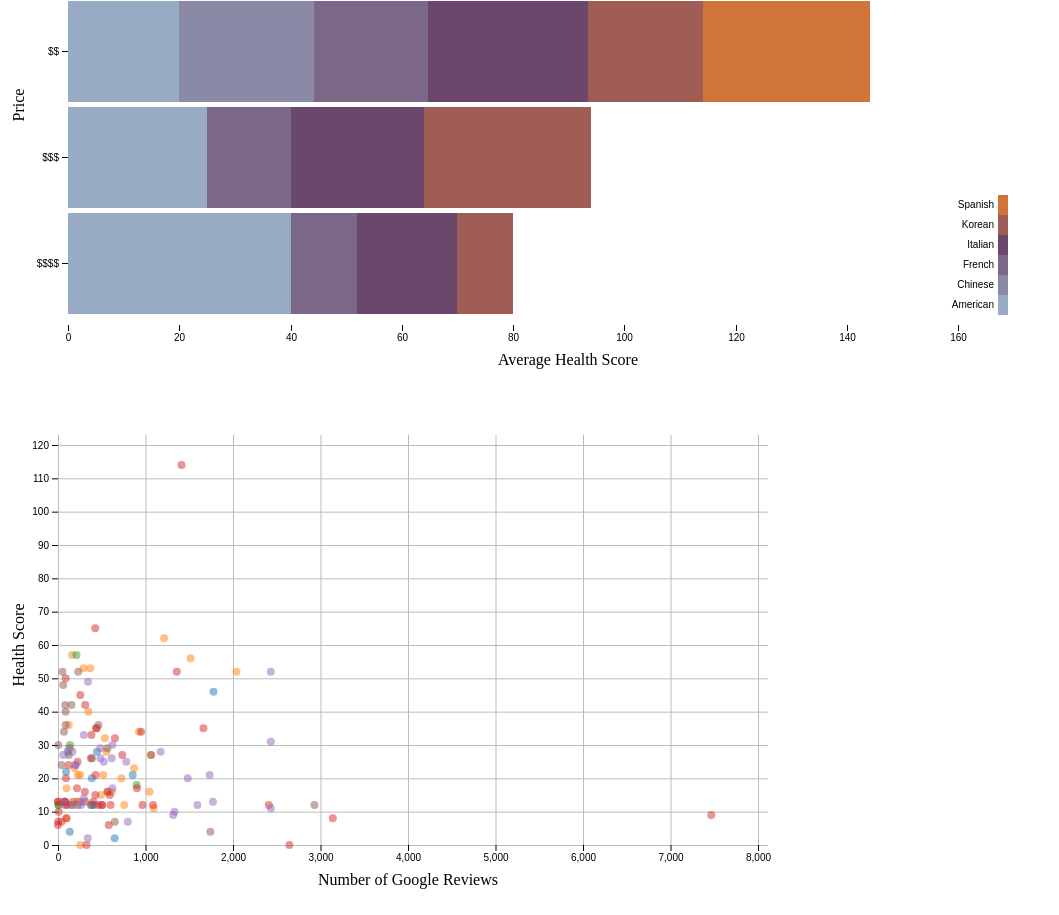
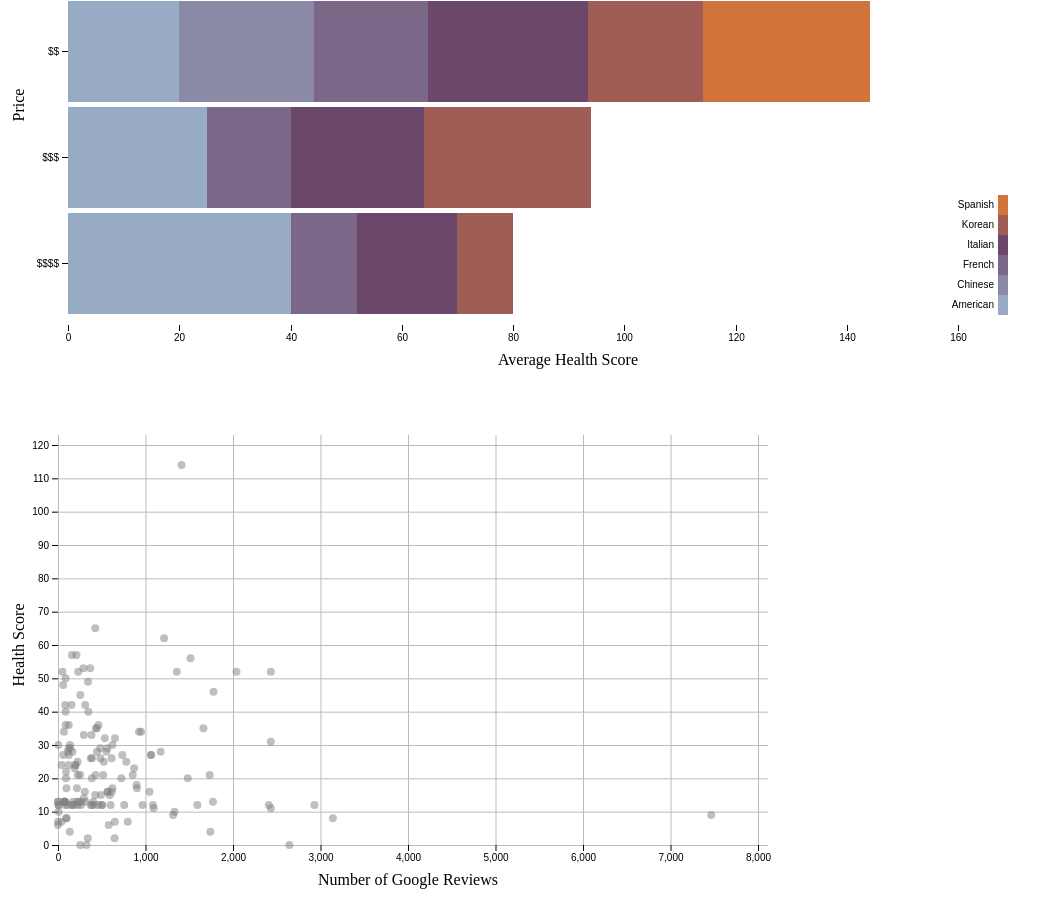
Before and after one commit to samanthach/info3300-team-p1, a plain HTML site: page index.html in a window 1280 px wide. Shown: the part 309-1224 px from the top of the page, without its empty margins (0-1059 px from the left). Drawn offline with nearby package versions, Linux system fonts and the light colour scheme.

Commit message:
Removed colors from scatterplot

```diff
--- a/index.html
+++ b/index.html
@@ -199,7 +199,7 @@ d3.csv("Manhattan Restaurant.csv").then(function(data) {
   const priceScale = d3.scaleLinear().domain([0, 8000]).range([0, reviewchartWidth]);
   const pointScale = d3.scaleLinear().domain([0, 120]).range([reviewchartHeight, 0]);
 
-  const stateScale = d3.scaleOrdinal(d3.schemeCategory10);
+
 
 let leftAxis = d3.axisLeft(pointScale)
                    .tickFormat(d3.format("~f"));
@@ -251,7 +251,7 @@ data.forEach( (d, i) => {
         .attr("cy", pointScale(d['Score']  ))
         .attr("r", 4)
         .attr("opacity", 0.5)
-        .attr("fill", stateScale(d['Cuisine']) )
+        .attr("fill", 'grey' )
         .attr("Cuisine", d["Cuisine"])
         .attr("label", d["title"]);
 
```
Also changed, not shown: 1 other file.
